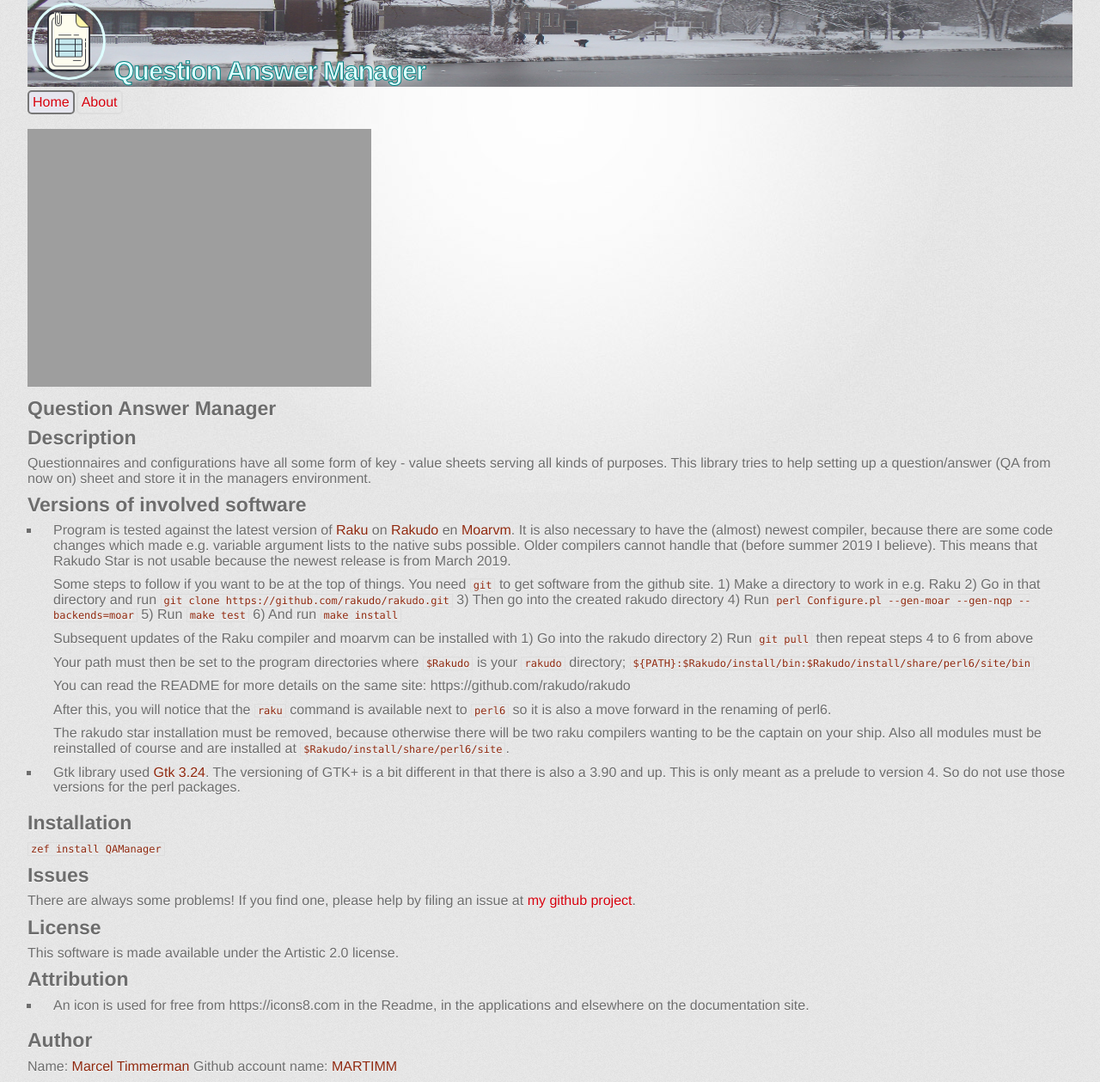
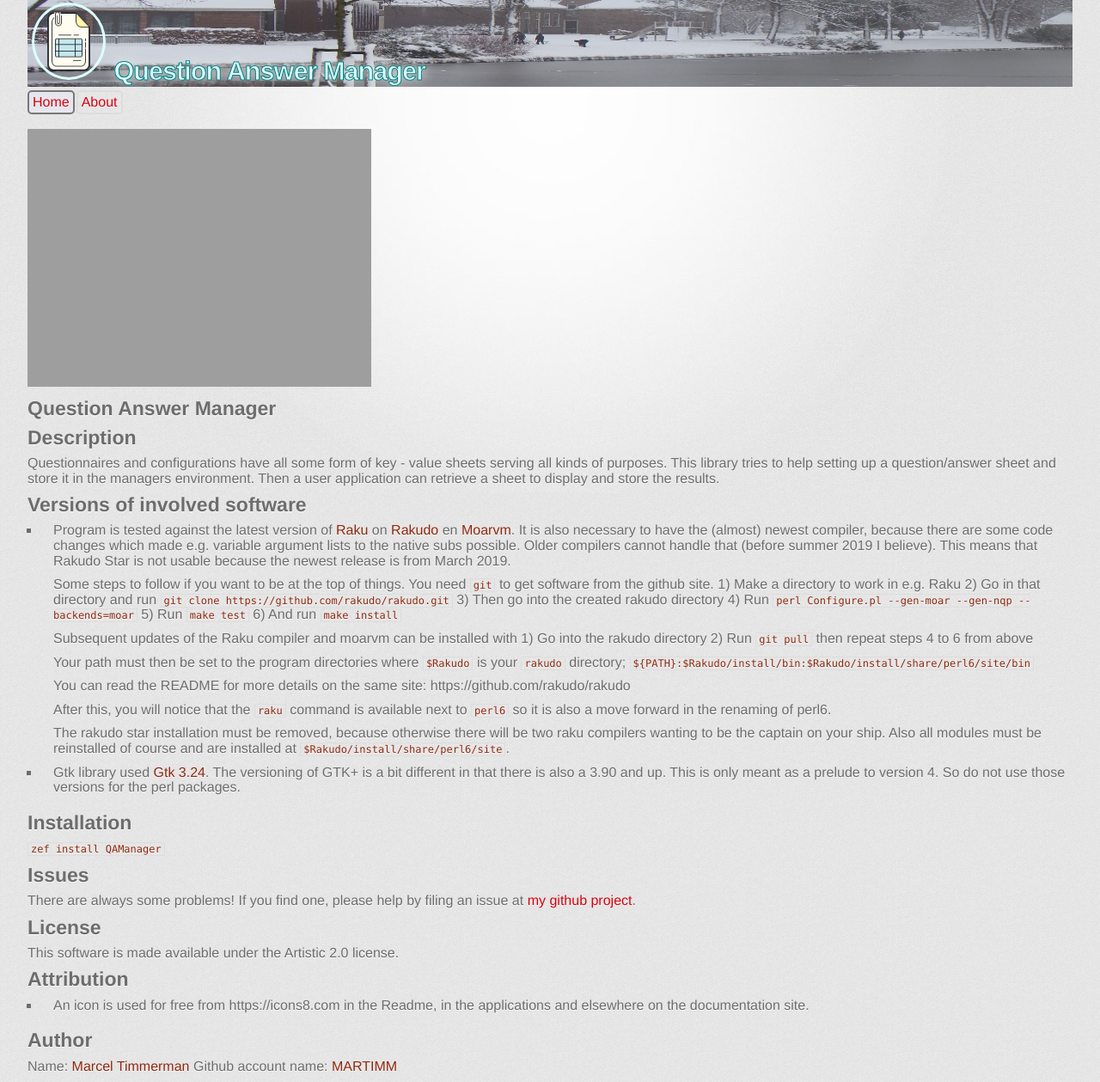
Before and after one commit to MARTIMM/qa-manager, a Jekyll site: the page built from docs/index.md, in a window 1280 px wide. Shown: the whole page at 86% size. Built offline with Jekyll 4.4.1, drawn with Linux system fonts in a browser that asks for light colours; some web fonts are replaced; our own code applies the rules of GitHub Pages for plain Markdown files.

Commit message:
text added

```diff
--- a/docs/index.md
+++ b/docs/index.md
@@ -12,7 +12,7 @@ nav_menu: default-nav
 
 # Description
 
-Questionnaires and configurations have all some form of key - value sheets serving all kinds of purposes. This library tries to help setting up a question/answer (QA from now on) sheet and store it in the managers environment.
+Questionnaires and configurations have all some form of key - value sheets serving all kinds of purposes. This library tries to help setting up a question/answer sheet and store it in the managers environment. Then a user application can retrieve a sheet to display and store the results.
 
 # Versions of involved software
 
```
